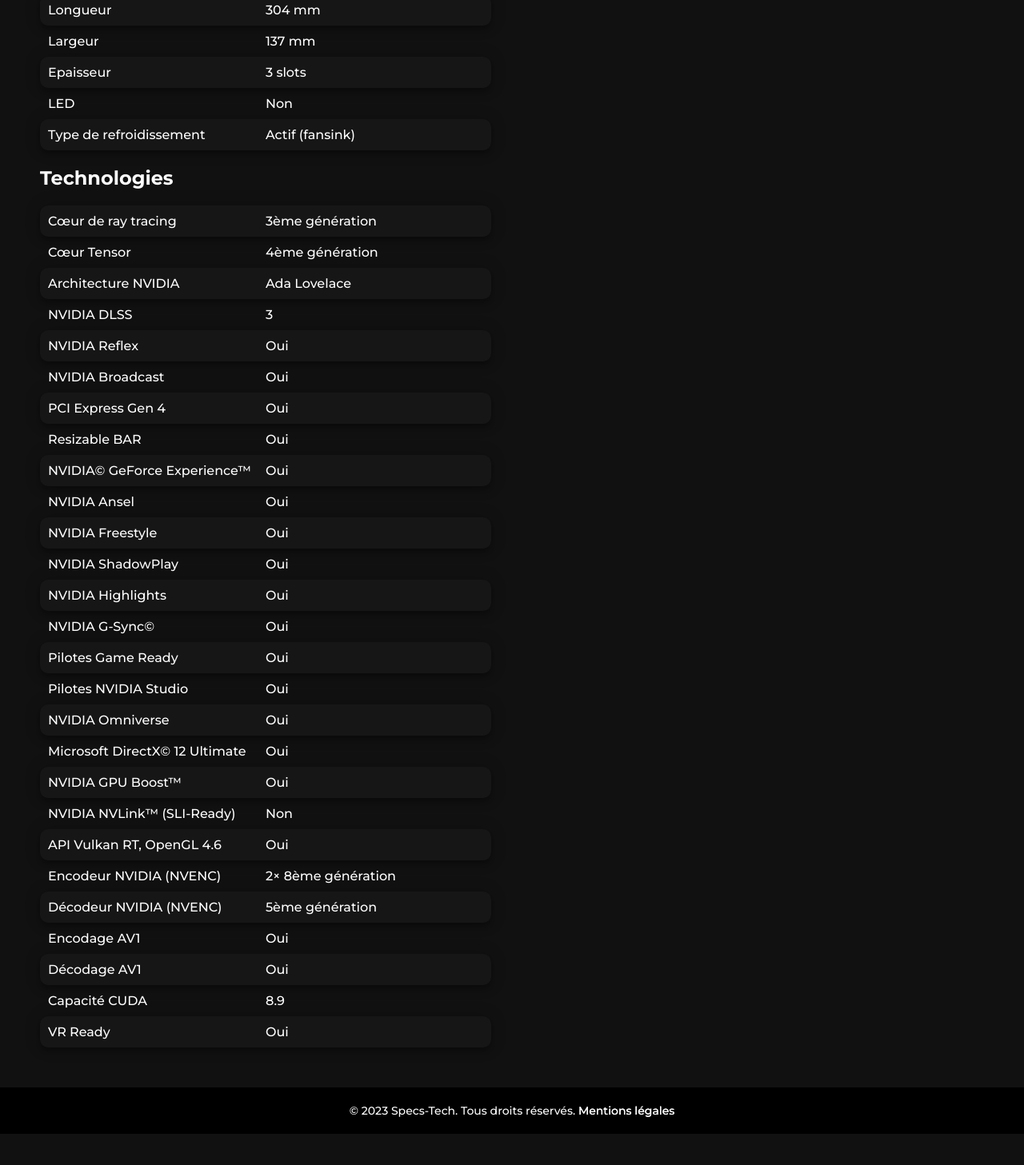
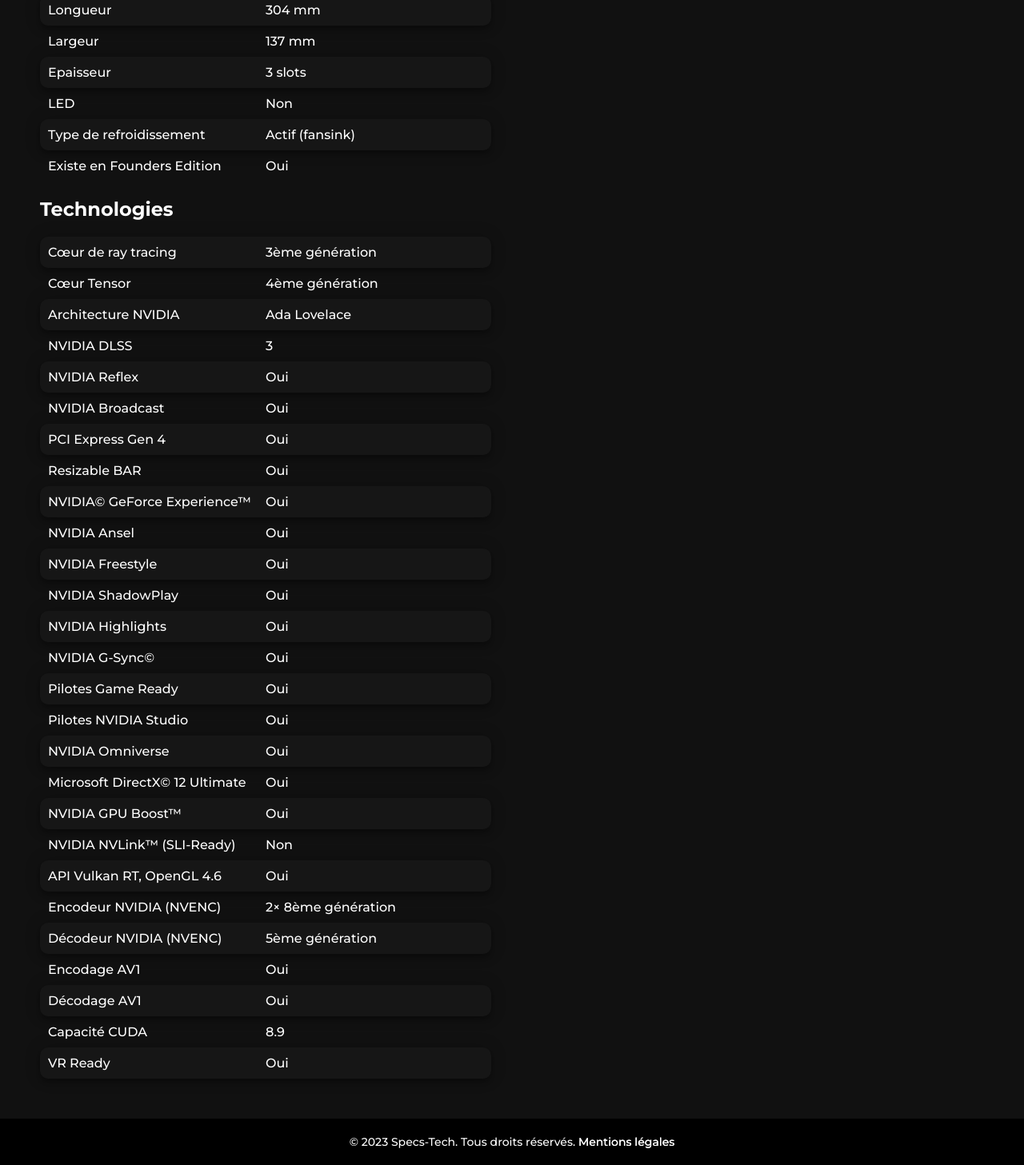
Before and after one commit to Ynryo/SpecsTech, a PHP site: page /articles/nvidia/rtx/40/90/ in a window 1280 px wide. Shown: the part 1504-2961 px from the top of the page at 80% size. Before the commit the page ends 2922 px from the top, so only its background shows below. Run offline with PHP 8.4, Linux system fonts and the light colour scheme.

Commit message:
line "exist in founders edition" added

```diff
--- a/articles/nvidia/rtx/40/60-ti/index.php
+++ b/articles/nvidia/rtx/40/60-ti/index.php
@@ -118,6 +118,10 @@
                 <div class="table-row">
                     <span class="block-name">Type de refroidissement</span>
                     <span class="block-value">Actif (fansink)</span>
+                </div>
+                <div class="table-row">
+                    <span class="block-name">Existe en Founders Edition</span>
+                    <span class="block-value">Oui</span>
                 </div>
             </div>
             <div class="table">
--- a/articles/nvidia/rtx/40/60/index.php
+++ b/articles/nvidia/rtx/40/60/index.php
@@ -117,6 +117,10 @@
                 <div class="table-row">
                     <span class="block-name">Type de refroidissement</span>
                     <span class="block-value">Actif (fansink)</span>
+                </div>
+                <div class="table-row">
+                    <span class="block-name">Existe en Founders Edition</span>
+                    <span class="block-value">Non</span>
                 </div>
             </div>
             <div class="table">
--- a/articles/nvidia/rtx/40/70-ti/index.php
+++ b/articles/nvidia/rtx/40/70-ti/index.php
@@ -118,6 +118,10 @@
                 <div class="table-row">
                     <span class="block-name">Type de refroidissement</span>
                     <span class="block-value">Actif (fansink)</span>
+                </div>
+                <div class="table-row">
+                    <span class="block-name">Existe en Founders Edition</span>
+                    <span class="block-value">Non</span>
                 </div>
             </div>
             <div class="table">
--- a/articles/nvidia/rtx/40/70/index.php
+++ b/articles/nvidia/rtx/40/70/index.php
@@ -118,6 +118,10 @@
                 <div class="table-row">
                     <span class="block-name">Type de refroidissement</span>
                     <span class="block-value">Actif (fansink)</span>
+                </div>
+                <div class="table-row">
+                    <span class="block-name">Existe en Founders Edition</span>
+                    <span class="block-value">Oui</span>
                 </div>
             </div>
             <div class="table">
--- a/articles/nvidia/rtx/40/80/index.php
+++ b/articles/nvidia/rtx/40/80/index.php
@@ -117,6 +117,10 @@
                 <div class="table-row">
                     <span class="block-name">Type de refroidissement</span>
                     <span class="block-value">Actif (fansink)</span>
+                </div>
+                <div class="table-row">
+                    <span class="block-name">Existe en Founders Edition</span>
+                    <span class="block-value">Oui</span>
                 </div>
             </div>
             <div class="table">
--- a/articles/nvidia/rtx/40/90/index.php
+++ b/articles/nvidia/rtx/40/90/index.php
@@ -116,6 +116,10 @@
                 <div class="table-row">
                     <span class="block-name">Type de refroidissement</span>
                     <span class="block-value">Actif (fansink)</span>
+                </div>
+                <div class="table-row">
+                    <span class="block-name">Existe en Founders Edition</span>
+                    <span class="block-value">Oui</span>
                 </div>
             </div>
             <div class="table">
```
